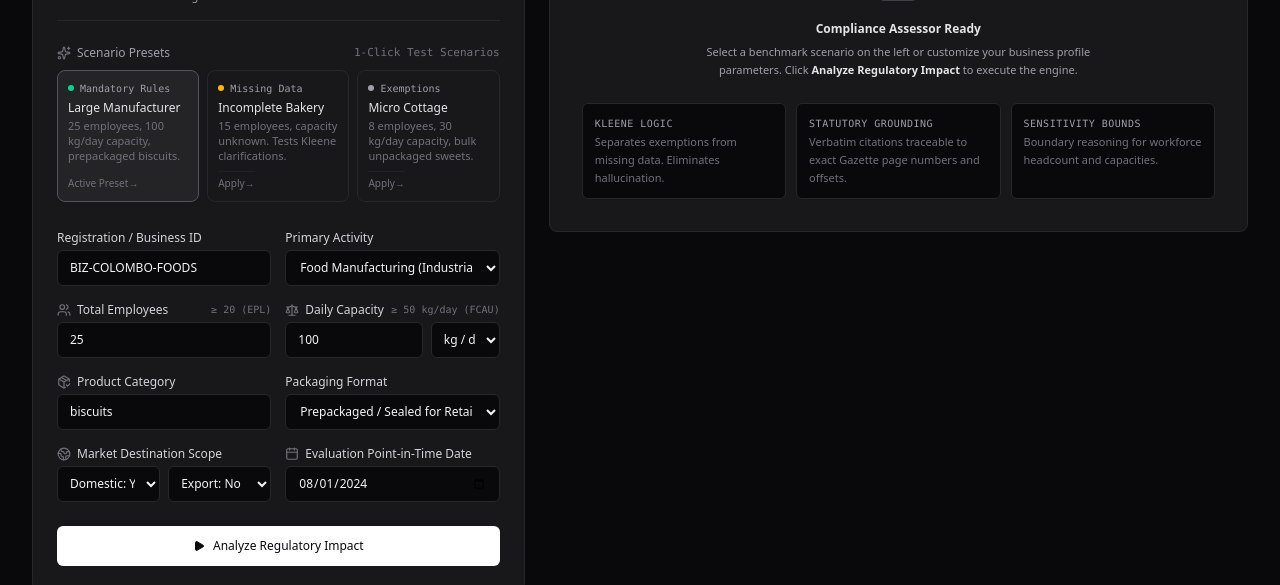
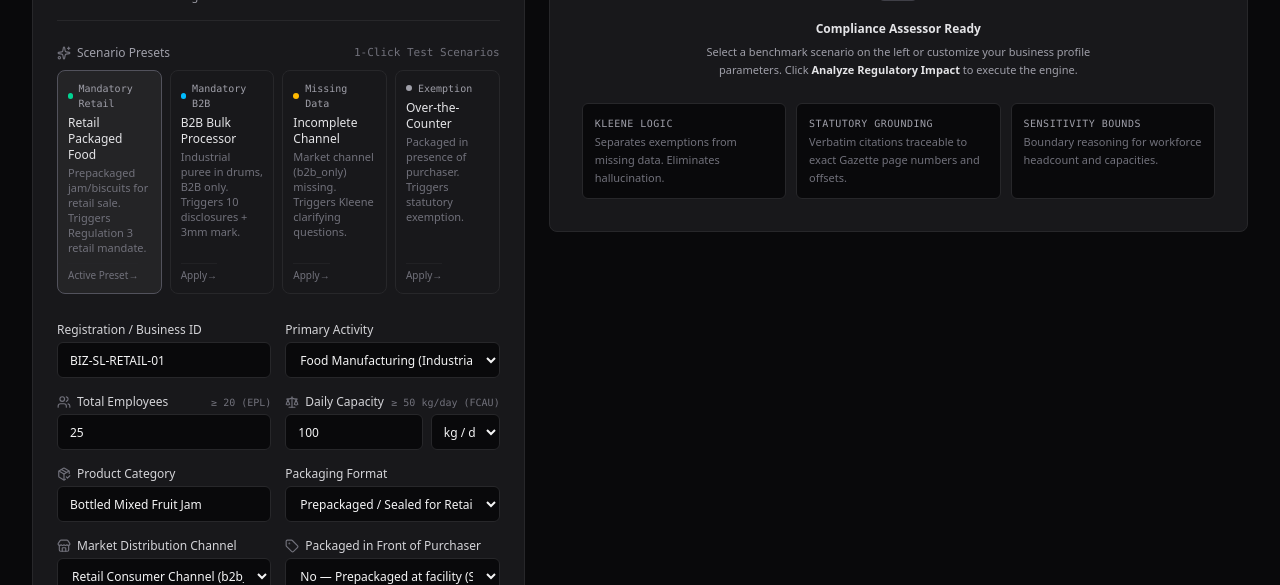
Before and after one commit to ahmdmaj/RegImpact-SL, a Next.js app in the folder frontend/: page / in a window 1280 px wide. Shown: the part 215-800 px from the top of the page. Built offline with nearby package versions, Linux system fonts and the light colour scheme; no server answers.

Commit message:
feat: add ClarifyingQuestionsPanel, ProfileForm, and ScenarioPresetCards components

```diff
--- a/frontend/src/components/ClarifyingQuestionsPanel.tsx
+++ b/frontend/src/components/ClarifyingQuestionsPanel.tsx
@@ -33,6 +33,13 @@ export const ClarifyingQuestionsPanel: React.FC<ClarifyingQuestionsPanelProps> =
 
   const getFriendlyFieldLabel = (field: string): string => {
     switch (field) {
+      case "market.b2b_only":
+      case "market_channel":
+        return "Market Distribution Channel";
+      case "packaged_in_presence_of_purchaser":
+        return "Packaged in Front of Purchaser";
+      case "products.prepackaged":
+        return "Prepackaged Status";
       case "uses_synthetic_colorings":
         return "Synthetic Food Colorings";
       case "hazardous_chemicals_storage_liters":
--- a/frontend/src/components/ProfileForm.tsx
+++ b/frontend/src/components/ProfileForm.tsx
@@ -2,7 +2,7 @@
 
 import React, { useState } from "react";
 import { BusinessProfile } from "@/services/api";
-import { ScenarioPresetCards } from "./ScenarioPresetCards";
+import { ScenarioPresetCards, PresetScenarioType } from "./ScenarioPresetCards";
 import {
   Building2,
   RotateCcw,
@@ -11,7 +11,9 @@ import {
   Scale,
   PackageCheck,
   Globe2,
-  Calendar
+  Calendar,
+  Store,
+  Tag
 } from "lucide-react";
 
 interface ProfileFormProps {
@@ -23,12 +25,12 @@ interface ProfileFormProps {
 
 export const ProfileForm: React.FC<ProfileFormProps> = ({
   initialProfile,
-  initialAsAtDate = "2024-08-01",
+  initialAsAtDate = "2026-08-01",
   onAnalyze,
   isLoading,
 }) => {
-  const [activePreset, setActivePreset] = useState<"compliant" | "incomplete" | "exempt" | null>("compliant");
-  const [businessId, setBusinessId] = useState(initialProfile?.business_id || "BIZ-COLOMBO-FOODS");
+  const [activePreset, setActivePreset] = useState<PresetScenarioType | null>("retail");
+  const [businessId, setBusinessId] = useState(initialProfile?.business_id || "BIZ-SL-RETAIL-01");
   const [activity, setActivity] = useState(initialProfile?.activity || "food_manufacturing");
   const [employeeCount, setEmployeeCount] = useState<string>(
     initialProfile?.employee_count !== undefined && initialProfile?.employee_count !== null
@@ -44,7 +46,7 @@ export const ProfileForm: React.FC<ProfileFormProps> = ({
   const [capacityPeriod, setCapacityPeriod] = useState(initialProfile?.production_capacity?.per_period || "day");
 
   const [productCategory, setProductCategory] = useState(
-    initialProfile?.products?.[0]?.category || "biscuits"
+    initialProfile?.products?.[0]?.category || "Bottled Mixed Fruit Jam"
   );
   const [prepackagedState, setPrepackagedState] = useState<string>(
     initialProfile?.products?.[0]?.prepackaged === true
@@ -53,6 +55,9 @@ export const ProfileForm: React.FC<ProfileFormProps> = ({
       ? "false"
       : "true"
   );
+
+  const [marketChannel, setMarketChannel] = useState<"retail" | "b2b" | "unknown">("retail");
+  const [purchaserPresent, setPurchaserPresent] = useState<"false" | "true" | "unknown">("false");
 
   const [marketDomestic, setMarketDomestic] = useState<string>(
     initialProfile?.market?.domestic === true
@@ -72,44 +77,64 @@ export const ProfileForm: React.FC<ProfileFormProps> = ({
   const [asAtDate, setAsAtDate] = useState(initialAsAtDate);
 
   // Load Preset
-  const handleSelectPreset = (type: "compliant" | "incomplete" | "exempt") => {
+  const handleSelectPreset = (type: PresetScenarioType) => {
     setActivePreset(type);
-    if (type === "compliant") {
-      setBusinessId("BIZ-COLOMBO-FOODS");
+    if (type === "retail") {
+      setBusinessId("BIZ-SL-RETAIL-01");
       setActivity("food_manufacturing");
       setEmployeeCount("25");
       setCapacityValue("100");
       setCapacityUnit("kg");
       setCapacityPeriod("day");
-      setProductCategory("biscuits");
+      setProductCategory("Bottled Mixed Fruit Jam");
       setPrepackagedState("true");
+      setPurchaserPresent("false");
+      setMarketChannel("retail");
       setMarketDomestic("true");
       setMarketExport("false");
-      setAsAtDate("2024-08-01");
+      setAsAtDate("2026-08-01");
+    } else if (type === "b2b") {
+      setBusinessId("BIZ-SL-B2B-01");
+      setActivity("food_manufacturing");
+      setEmployeeCount("40");
+      setCapacityValue("500");
+      setCapacityUnit("kg");
+      setCapacityPeriod("day");
+      setProductCategory("Industrial Bulk Mango Puree (200L Drum)");
+      setPrepackagedState("true");
+      setPurchaserPresent("false");
+      setMarketChannel("b2b");
+      setMarketDomestic("true");
+      setMarketExport("false");
+      setAsAtDate("2026-08-01");
     } else if (type === "incomplete") {
-      setBusinessId("BIZ-KANDY-BAKERY");
+      setBusinessId("BIZ-SL-UNKNOWN-CHANNEL");
       setActivity("food_manufacturing");
       setEmployeeCount("15");
-      setCapacityValue("");
+      setCapacityValue("80");
       setCapacityUnit("kg");
       setCapacityPeriod("day");
-      setProductCategory("bread_and_pastry");
+      setProductCategory("Bakery Goods");
       setPrepackagedState("true");
-      setMarketDomestic("true");
+      setPurchaserPresent("false");
+      setMarketChannel("unknown");
+      setMarketDomestic("unknown");
       setMarketExport("unknown");
-      setAsAtDate("2024-08-01");
+      setAsAtDate("2026-08-01");
     } else if (type === "exempt") {
-      setBusinessId("BIZ-GALLE-COTTAGE");
+      setBusinessId("BIZ-SL-OVER-COUNTER");
       setActivity("food_manufacturing");
-      setEmployeeCount("8");
-      setCapacityValue("30");
+      setEmployeeCount("5");
+      setCapacityValue("20");
       setCapacityUnit("kg");
       setCapacityPeriod("day");
-      setProductCategory("traditional_sweets");
+      setProductCategory("Traditional Fresh Sweets");
       setPrepackagedState("false");
+      setPurchaserPresent("true");
+      setMarketChannel("retail");
       setMarketDomestic("true");
       setMarketExport("false");
-      setAsAtDate("2024-08-01");
+      setAsAtDate("2026-08-01");
     }
   };
 
@@ -121,6 +146,8 @@ export const ProfileForm: React.FC<ProfileFormProps> = ({
     setCapacityValue("");
     setProductCategory("");
     setPrepackagedState("unknown");
+    setPurchaserPresent("unknown");
+    setMarketChannel("unknown");
     setMarketDomestic("unknown");
     setMarketExport("unknown");
   };
@@ -130,6 +157,16 @@ export const ProfileForm: React.FC<ProfileFormProps> = ({
 
     const empCountNum = employeeCount.trim() === "" ? null : Number(employeeCount);
     const capNum = capacityValue.trim() === "" ? null : Number(capacityValue);
+
+    // Build market object: if all subfields are unknown, pass null so Kleene logic detects missing data
+    let marketObj: any = null;
+    if (marketChannel !== "unknown" || marketDomestic !== "unknown" || marketExport !== "unknown") {
+      marketObj = {
+        domestic: marketDomestic === "true" ? true : marketDomestic === "false" ? false : null,
+        export_flag: marketExport === "true" ? true : marketExport === "false" ? false : null,
+        b2b_only: marketChannel === "b2b" ? true : marketChannel === "retail" ? false : null,
+      };
+    }
 
     const profile: BusinessProfile = {
       business_id: businessId.trim() || "BIZ-SL-CUSTOM",
@@ -143,14 +180,13 @@ export const ProfileForm: React.FC<ProfileFormProps> = ({
       } : null,
       products: productCategory ? [
         {
+          product_name: productCategory,
           category: productCategory,
           prepackaged: prepackagedState === "true" ? true : prepackagedState === "false" ? false : null,
         }
       ] : [],
-      market: {
-        domestic: marketDomestic === "true" ? true : marketDomestic === "false" ? false : null,
-        export_flag: marketExport === "true" ? true : marketExport === "false" ? false : null,
-      },
+      market: marketObj,
+      packaged_in_presence_of_purchaser: purchaserPresent === "true" ? true : purchaserPresent === "false" ? false : null,
     };
 
     onAnalyze(profile, asAtDate);
@@ -326,12 +362,53 @@ export const ProfileForm: React.FC<ProfileFormProps> = ({
           </div>
         </div>
 
+        {/* Market Channel & Purchaser Presence (Gazette 2494/47 Regulation 3) */}
+        <div className="grid grid-cols-1 md:grid-cols-2 gap-3.5">
+          <div>
+            <label className="block text-xs font-medium text-zinc-300 mb-1 flex items-center gap-1.5">
+              <Store className="w-3.5 h-3.5 text-zinc-500" />
+              <span>Market Distribution Channel</span>
+            </label>
+            <select
+              value={marketChannel}
+              onChange={(e) => {
+                setActivePreset(null);
+                setMarketChannel(e.target.value as any);
+              }}
+              className="w-full h-9 bg-zinc-950 border border-zinc-800 rounded-md px-2.5 text-xs text-zinc-100 focus:outline-none focus:ring-1 focus:ring-zinc-500 cursor-pointer"
+            >
+              <option value="retail">Retail Consumer Channel (b2b_only = false)</option>
+              <option value="b2b">B2B Wholesale Only (b2b_only = true)</option>
+              <option value="unknown">Unspecified (UNKNOWN - Kleene Missing Data)</option>
+            </select>
+          </div>
+
+          <div>
+            <label className="block text-xs font-medium text-zinc-300 mb-1 flex items-center gap-1.5">
+              <Tag className="w-3.5 h-3.5 text-zinc-500" />
+              <span>Packaged in Front of Purchaser</span>
+            </label>
+            <select
+              value={purchaserPresent}
+              onChange={(e) => {
+                setActivePreset(null);
+                setPurchaserPresent(e.target.value as any);
+              }}
+              className="w-full h-9 bg-zinc-950 border border-zinc-800 rounded-md px-2.5 text-xs text-zinc-100 focus:outline-none focus:ring-1 focus:ring-zinc-500 cursor-pointer"
+            >
+              <option value="false">No — Prepackaged at facility (Standard Mandate)</option>
+              <option value="true">Yes — Packaged in presence of purchaser (Exempt)</option>
+              <option value="unknown">Unspecified (UNKNOWN)</option>
+            </select>
+          </div>
+        </div>
+
         {/* Market Destination & As-At Date */}
         <div className="grid grid-cols-1 md:grid-cols-2 gap-3.5">
           <div>
             <label className="block text-xs font-medium text-zinc-300 mb-1 flex items-center gap-1.5">
               <Globe2 className="w-3.5 h-3.5 text-zinc-500" />
-              <span>Market Destination Scope</span>
+              <span>Geographic Destination</span>
             </label>
             <div className="grid grid-cols-2 gap-2">
               <select
--- a/frontend/src/components/ScenarioPresetCards.tsx
+++ b/frontend/src/components/ScenarioPresetCards.tsx
@@ -3,9 +3,11 @@
 import React from "react";
 import { Sparkles } from "lucide-react";
 
+export type PresetScenarioType = "retail" | "b2b" | "incomplete" | "exempt";
+
 interface ScenarioPresetCardsProps {
-  onSelectPreset: (type: "compliant" | "incomplete" | "exempt") => void;
-  activePreset?: "compliant" | "incomplete" | "exempt" | null;
+  onSelectPreset: (type: PresetScenarioType) => void;
+  activePreset?: PresetScenarioType | null;
 }
 
 export const ScenarioPresetCards: React.FC<ScenarioPresetCardsProps> = ({
@@ -14,24 +16,31 @@ export const ScenarioPresetCards: React.FC<ScenarioPresetCardsProps> = ({
 }) => {
   const presets = [
     {
-      id: "compliant" as const,
-      title: "Large Manufacturer",
-      desc: "25 employees, 100 kg/day capacity, prepackaged biscuits.",
-      tag: "Mandatory Rules",
+      id: "retail" as const,
+      title: "Retail Packaged Food",
+      desc: "Prepackaged jam/biscuits for retail sale. Triggers Regulation 3 retail mandate.",
+      tag: "Mandatory Retail",
       dot: "bg-emerald-400",
     },
     {
+      id: "b2b" as const,
+      title: "B2B Bulk Processor",
+      desc: "Industrial puree in drums, B2B only. Triggers 10 disclosures + 3mm mark.",
+      tag: "Mandatory B2B",
+      dot: "bg-sky-400",
+    },
+    {
       id: "incomplete" as const,
-      title: "Incomplete Bakery",
-      desc: "15 employees, capacity unknown. Tests Kleene clarifications.",
+      title: "Incomplete Channel",
+      desc: "Market channel (b2b_only) missing. Triggers Kleene clarifying questions.",
       tag: "Missing Data",
       dot: "bg-amber-400",
     },
     {
       id: "exempt" as const,
-      title: "Micro Cottage",
-      desc: "8 employees, 30 kg/day capacity, bulk unpackaged sweets.",
-      tag: "Exemptions",
+      title: "Over-the-Counter",
+      desc: "Packaged in presence of purchaser. Triggers statutory exemption.",
+      tag: "Exemption",
       dot: "bg-zinc-400",
     },
   ];
@@ -46,7 +55,7 @@ export const ScenarioPresetCards: React.FC<ScenarioPresetCardsProps> = ({
         <span className="text-[11px] text-zinc-500 font-mono">1-Click Test Scenarios</span>
       </div>
 
-      <div className="grid grid-cols-1 md:grid-cols-3 gap-2">
+      <div className="grid grid-cols-1 sm:grid-cols-2 lg:grid-cols-4 gap-2">
         {presets.map((p) => {
           const isActive = activePreset === p.id;
           return (
```
